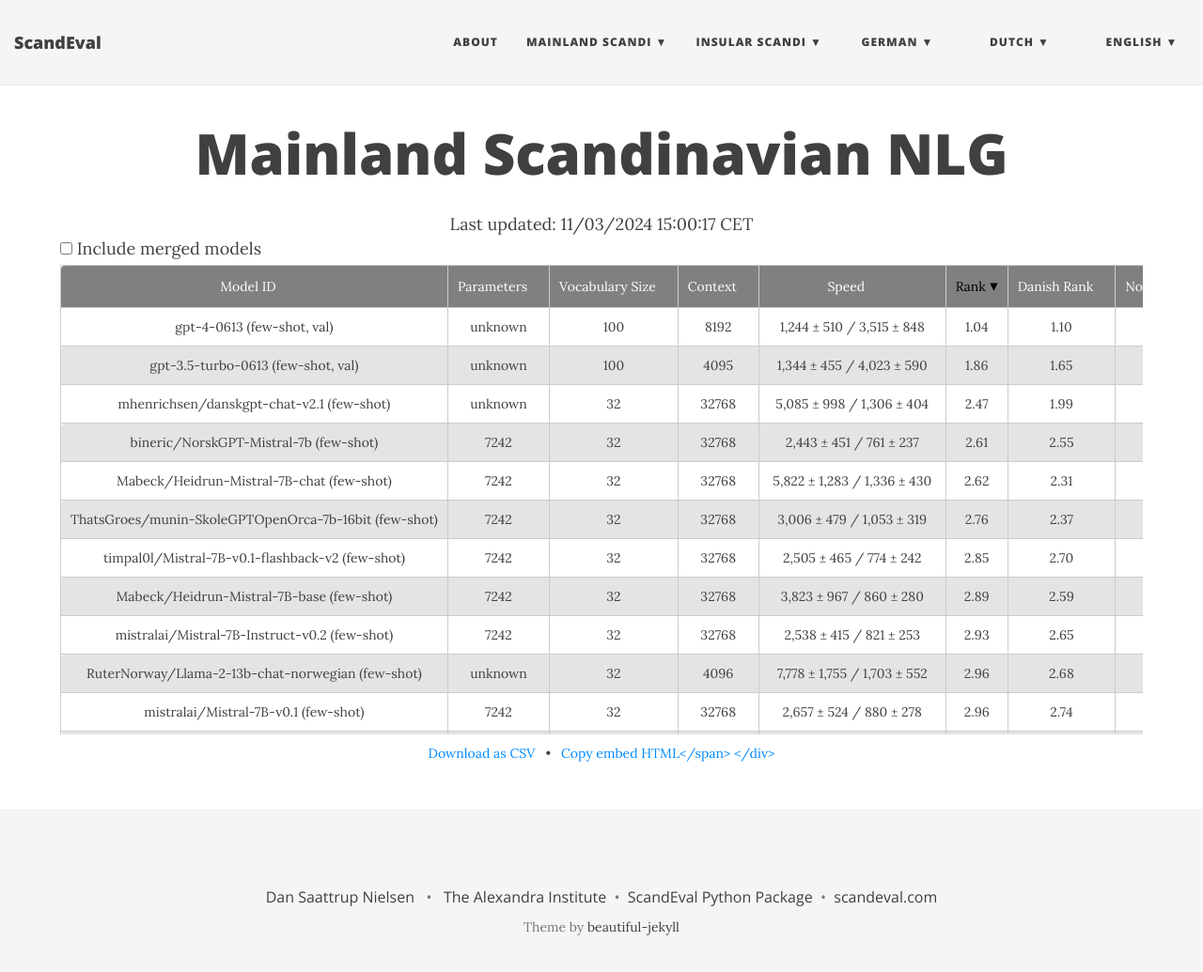
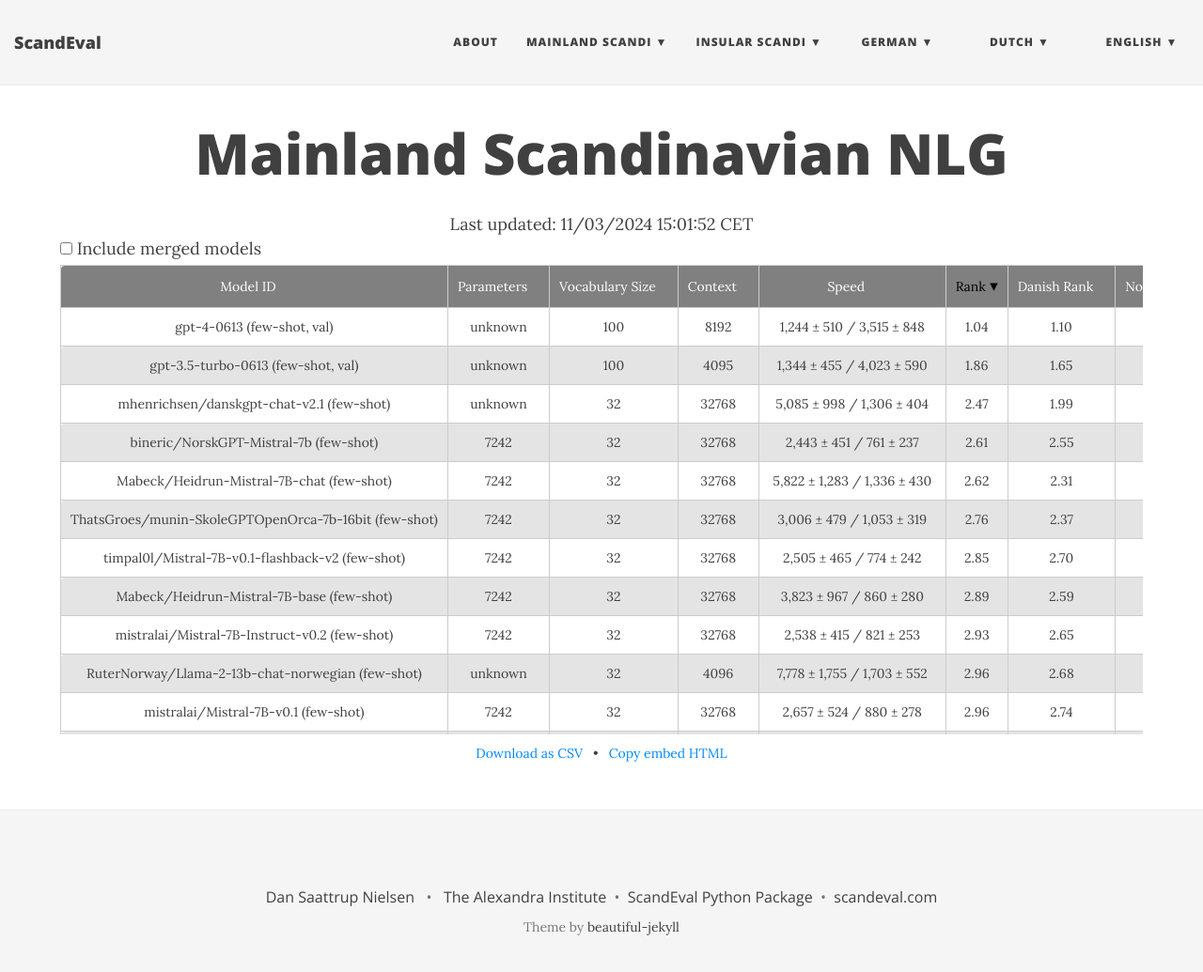
Before and after one commit to ScandEval/scandeval.github.io, a Jekyll site: the page built from mainland-scandinavian-nlg-test.md, in a window 1280 px wide. Shown: the top 1035 px of the page at 94% size. Built offline with Jekyll 4.4.1, drawn with Linux system fonts in a browser that asks for light colours; nearby versions of some CDN libraries; some of the changed lines change nothing that is shown.

Commit message:
fix: span -> a

```diff
--- a/mainland-scandinavian-nlg-test.md
+++ b/mainland-scandinavian-nlg-test.md
@@ -3,7 +3,7 @@ layout: leaderboard
 title: Mainland Scandinavian NLG
 ---
 
-<center>Last updated: 11/03/2024 15:00:17 CET</center>
+<center>Last updated: 11/03/2024 15:01:52 CET</center>
 
 <div class="blocked centered">
   <input type="checkbox" id="merged-models-checkbox">
@@ -2300,6 +2300,6 @@ title: Mainland Scandinavian NLG
 <div class="end-note">
   <a href="https://scandeval.com/mainland-scandinavian-nlg-test.csv" target="_blank">Download as CSV</a>
   &nbsp;&nbsp;&bull;&nbsp;&nbsp;
-  <a href="javascript:void(0);" id="embed-link" data-embed="<iframe title=&quot;Mainland Scandinavian NLG&quot; aria-label=&quot;Table&quot; id=&quot;datawrapper-chart-6BQ5T&quot; src=&quot;https://datawrapper.dwcdn.net/6BQ5T/16/&quot; scrolling=&quot;no&quot; frameborder=&quot;0&quot; style=&quot;width: 0; min-width: 100% !important; border: none;&quot; height=&quot;400&quot; data-external=&quot;1&quot;></iframe><script type=&quot;text/javascript&quot;>!function(){&quot;use strict&quot;;window.addEventListener(&quot;message&quot;,(function(a){if(void 0!==a.data[&quot;datawrapper-height&quot;]){var e=document.querySelectorAll(&quot;iframe&quot;);for(var t in a.data[&quot;datawrapper-height&quot;])for(var r=0;r<e.length;r++)if(e[r].contentWindow===a.source){var i=a.data[&quot;datawrapper-height&quot;][t]+&quot;px&quot;;e[r].style.height=i}}}))}();
-</script>">Copy embed HTML</span>
+  <a href="javascript:void(0);" id="embed-link" data-embed="<iframe title=&quot;Mainland Scandinavian NLG&quot; aria-label=&quot;Table&quot; id=&quot;datawrapper-chart-6BQ5T&quot; src=&quot;https://datawrapper.dwcdn.net/6BQ5T/17/&quot; scrolling=&quot;no&quot; frameborder=&quot;0&quot; style=&quot;width: 0; min-width: 100% !important; border: none;&quot; height=&quot;400&quot; data-external=&quot;1&quot;></iframe><script type=&quot;text/javascript&quot;>!function(){&quot;use strict&quot;;window.addEventListener(&quot;message&quot;,(function(a){if(void 0!==a.data[&quot;datawrapper-height&quot;]){var e=document.querySelectorAll(&quot;iframe&quot;);for(var t in a.data[&quot;datawrapper-height&quot;])for(var r=0;r<e.length;r++)if(e[r].contentWindow===a.source){var i=a.data[&quot;datawrapper-height&quot;][t]+&quot;px&quot;;e[r].style.height=i}}}))}();
+</script>">Copy embed HTML</a>
 </div>
```
